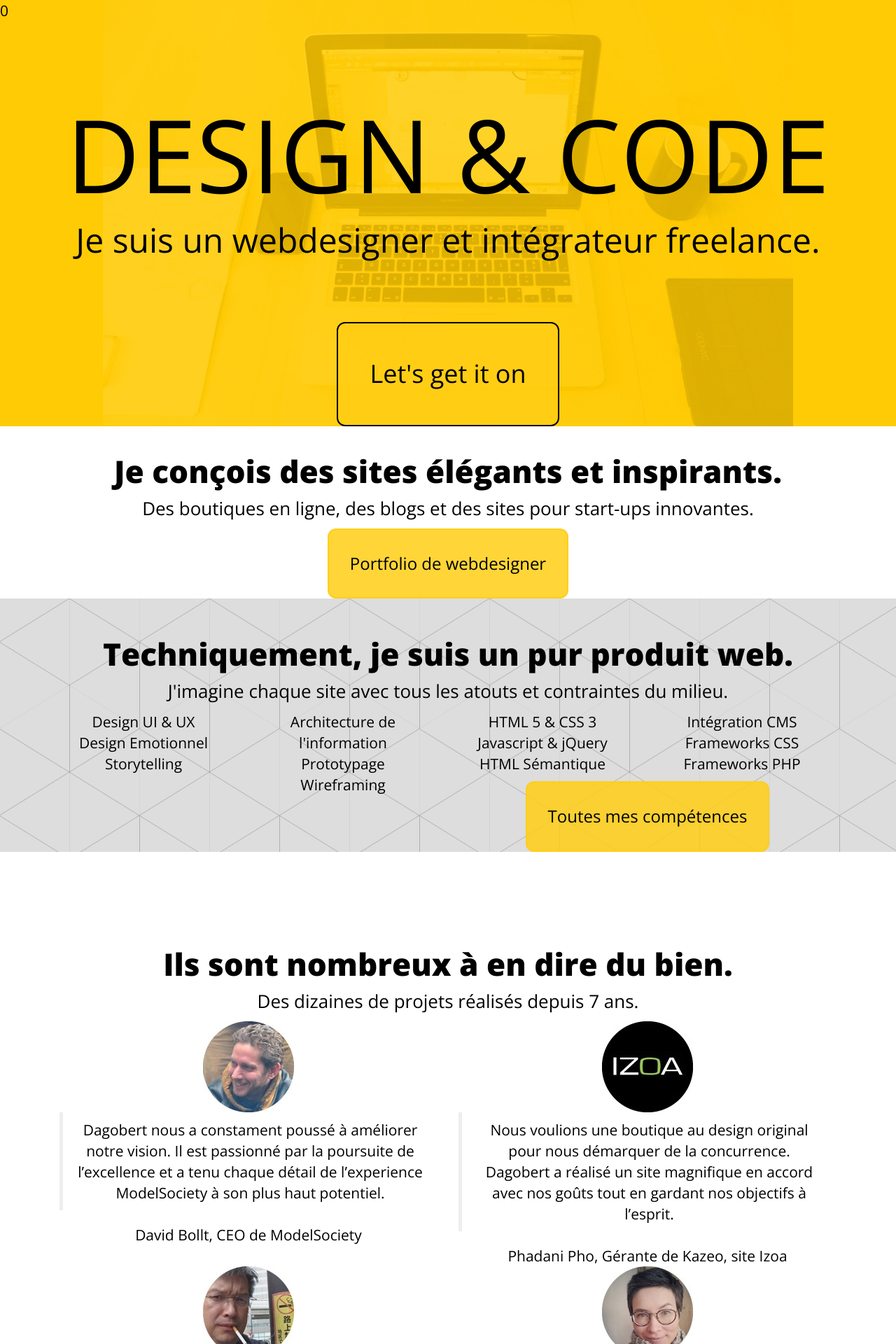
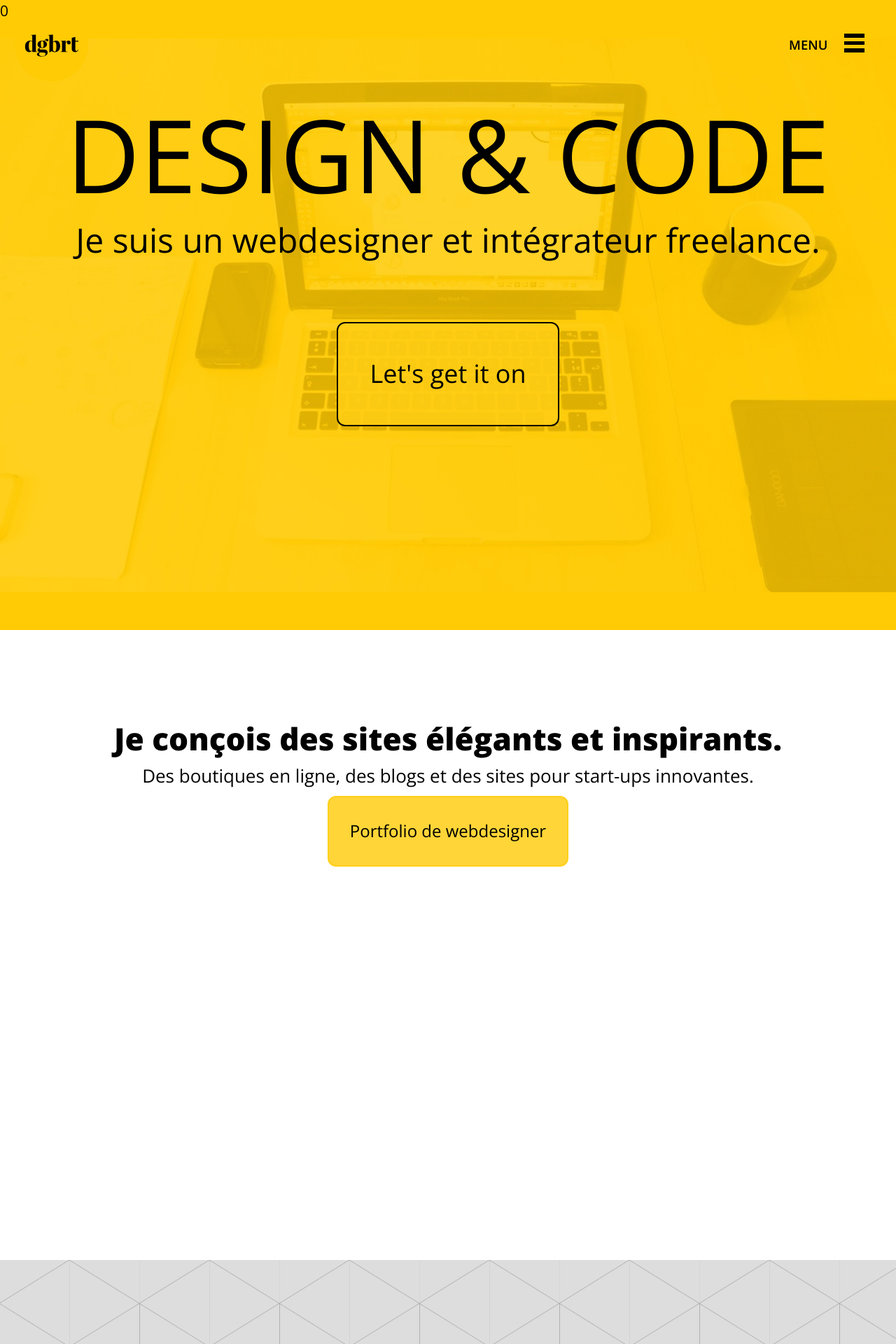
Before and after one commit to thedgbrt/dgbrt.fr, a Jekyll site: the page built from index.html, in a window 1280 px wide. Shown: the top 1920 px of the page at 70% size. Built offline with Jekyll 4.4.1, drawn with Linux system fonts in a browser that asks for light colours; nearby versions of some CDN libraries; some of the changed text lies outside the part shown.

Commit message:
Worked around skrollr issue with 100% height containers

```diff
--- a/_includes/footer.html
+++ b/_includes/footer.html
@@ -53,6 +52,7 @@
 
         // other panels
         $(".home-panel").each( function(index, element){
+            $(this).height($(window).height());
             if(index > 0){ // avoids the first panel above
                 var pHeight = $(this).height();
                 var pTopPadding = pHeight / Math.pow(goldenRatio, 4);
--- a/_includes/header.html
+++ b/_includes/header.html
@@ -32,19 +32,19 @@
     <![endif]-->
   </head>
 
-  <body><!--
-
+  <body>
+<!--
     <nav class="main">
       <a href="/">Accueil</a>
       <a href="/portfolio_webdesigner">Portfolio Webdesigner</a>
       <a href="/competences">Compétences</a>
       <a href="#contact">Contact</a>
-    </nav> -->
-
+    </nav>
+     -->
     <div style="position: fixed;" id="skrollr-pos"></div>
     <div id="skrollr-body">
 
-   <!--    <header class="main">
+      <header class="main">
         <div class="bg-overlay"></div>
         <span class="logo"><a id="logo" href="/">dgbrt</a></span><span class="nav-icon-wrapper" href="1">
           <a class="nav-toggle" href="#">
@@ -56,4 +56,4 @@
             </div>
           </a>
         </span>
-      </header> -->
+      </header>
--- a/css/main.css
+++ b/css/main.css
@@ -3,7 +3,7 @@
 @black: #000;
 */
 body, html, #skrollr-body{
-	height: 100%;
+	/*height: 100%;*/
 }
 body{
 	color: #000;
@@ -11,7 +11,7 @@ body{
 	font-weight: 300;
 	font-size: 16px;
 	min-width: 320px;
-	/*min-height: 360px;*/
+	min-height: 360px;
 }
 
 /* logo + navbar */
@@ -174,10 +174,11 @@ header.home-panel button:hover, header.home-panel button:focus{
 
 /* home-panels */
 
-header.home-panel, section.home-panel, footer.home-panel{
-	/*min-height: 100%;*/
+.home-panel{
+	min-height: 100%;
 	width: 100%;
 	text-align: center;
+	overflow: hidden;
 }
 
 header.home-panel{
```
Also changed, not shown: other parts of _includes/footer.html (+1 -2 lines).
